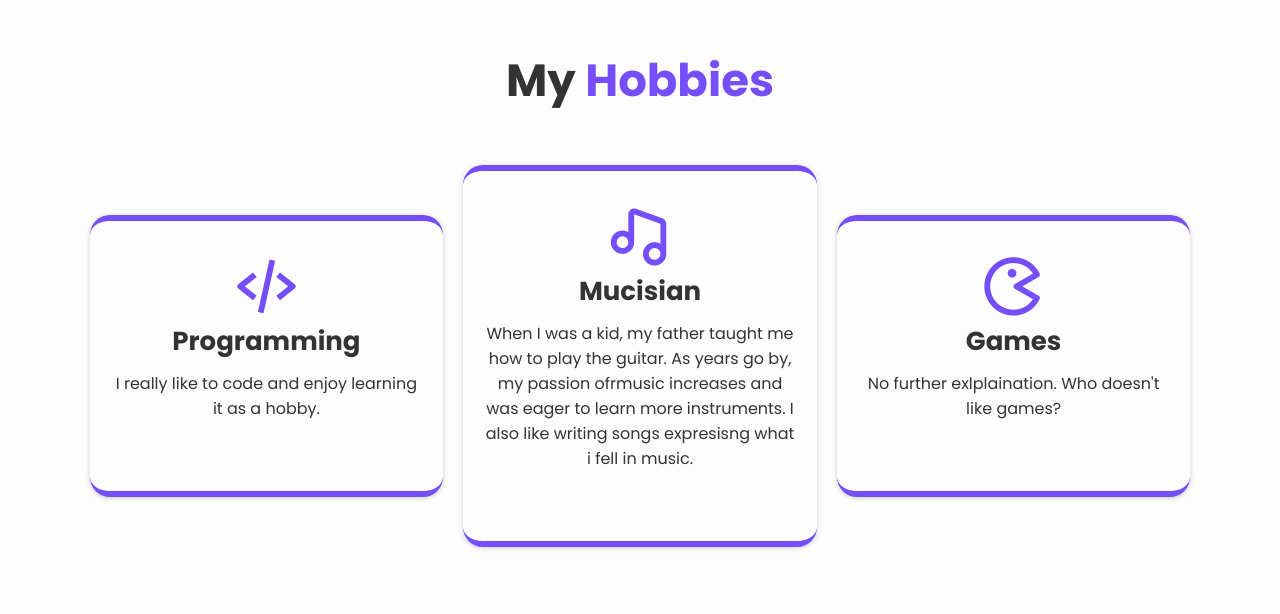
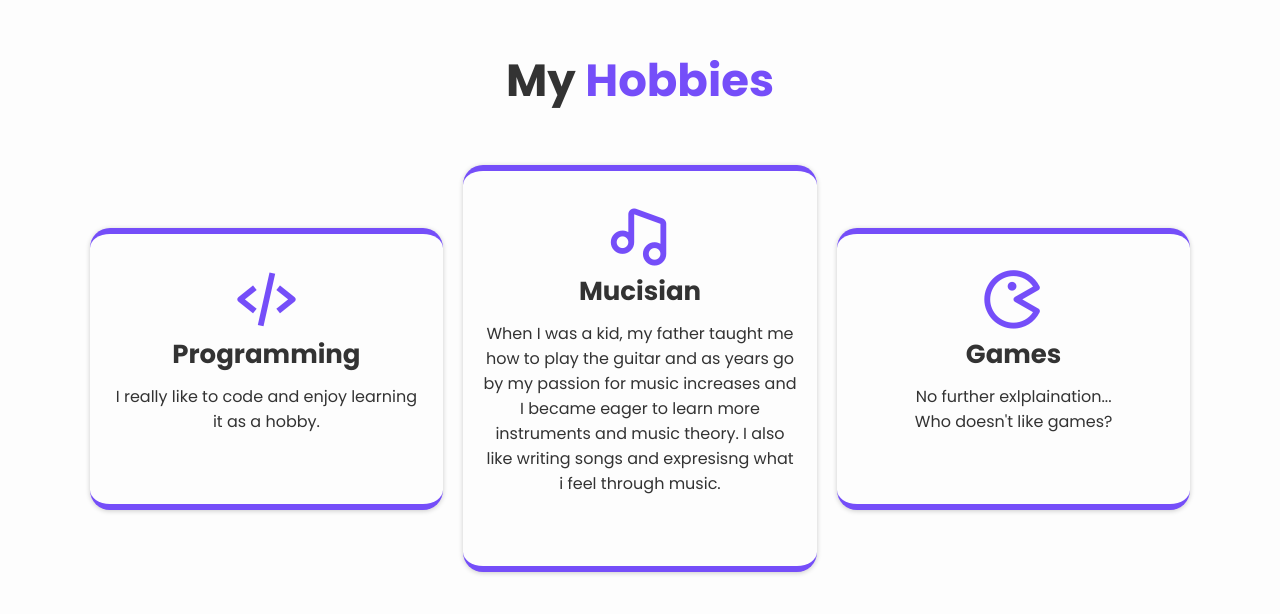
Before and after one commit to AriztoCratz/muffinman.github.io, a plain HTML site: page index.html in a window 1280 px wide. Shown: the part 1653-2267 px from the top of the page. Drawn offline with nearby package versions, Linux system fonts and the light colour scheme.

Commit message:
Update index.html

```diff
--- a/index.html
+++ b/index.html
@@ -102,7 +102,7 @@
             <div class="services-box">
                 <i class='bx bx-music' ></i>
                 <h3>Mucisian</h3>
-                <p>When I was a kid, my father taught me how to play the guitar. As years go by, my passion ofrmusic increases and was eager to learn more instruments. I also like writing songs expresisng what i fell in music.</p>
+                <p>When I was a kid, my father taught me how to play the guitar and as years go by my passion for music increases and I became eager to learn more instruments and music theory. I also like writing songs and expresisng what i feel through music.</p>
 
 
             </div>
@@ -110,7 +110,7 @@
             <div class="services-box">
                 <i class='bx bx-game'></i>
                 <h3>Games</h3>
-                <p>No further exlplaination. Who doesn't like games?</p>
+                <p>No further exlplaination... <br> Who doesn't like games?</p>
 
 
             </div>
```
